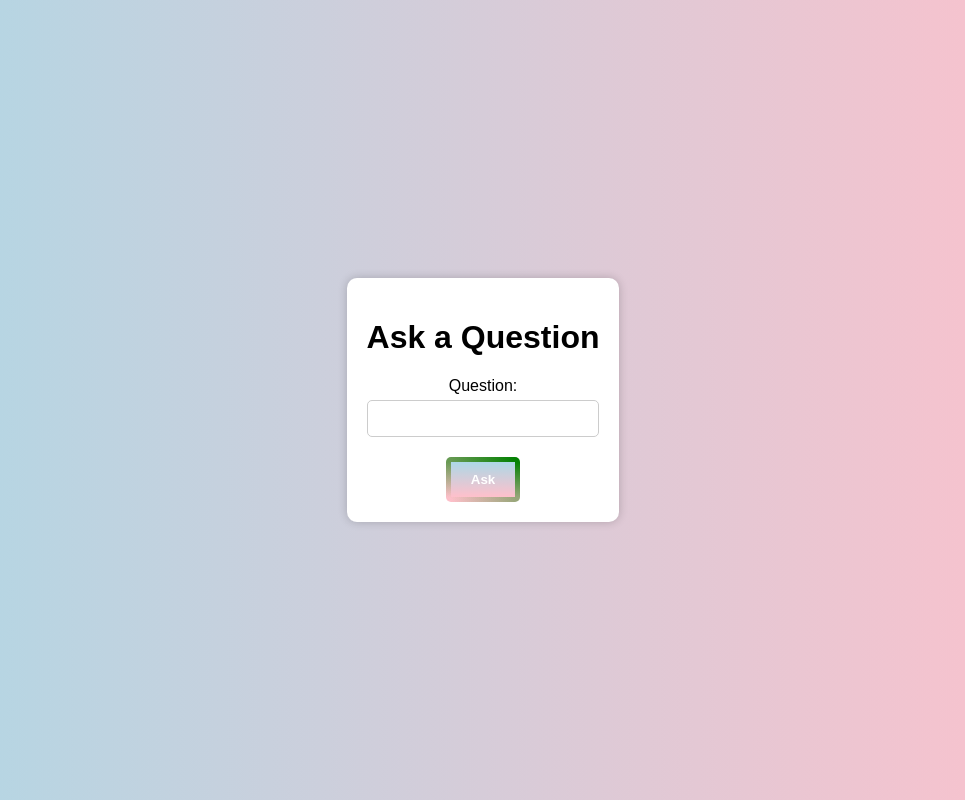
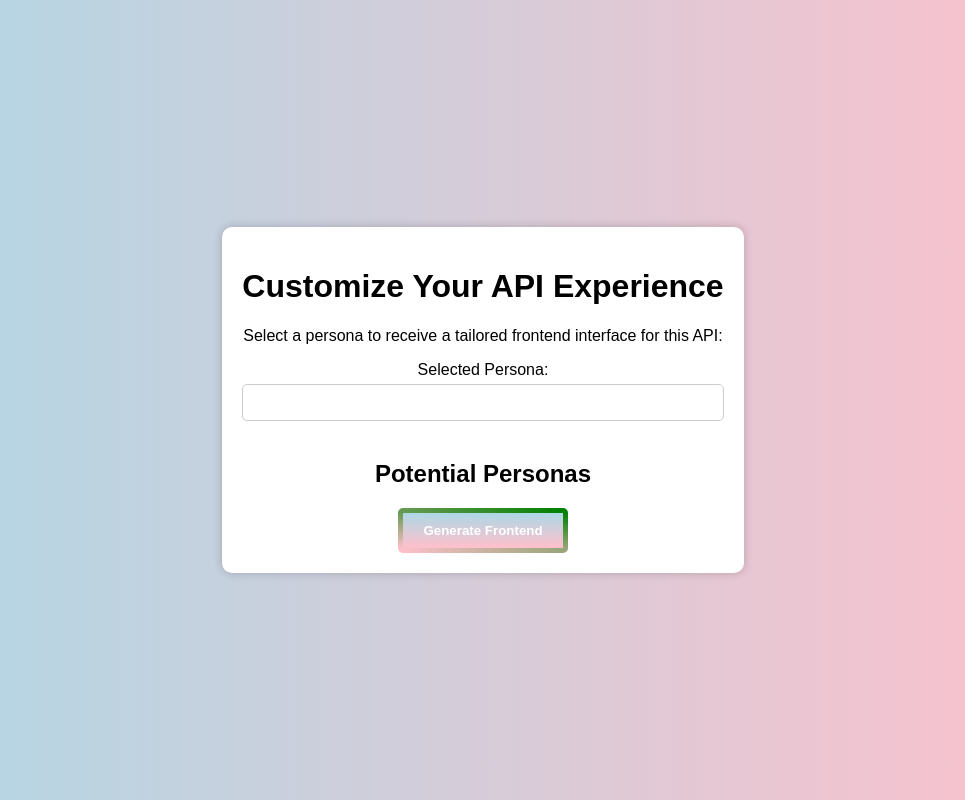
Before and after one commit to axelpey/natural-frontend, a FastAPI app: template templates/queryForm.html in a window 1280 px wide. Shown: the whole page, without its empty margins (157-1122 px from the left). Run offline with FastAPI, Linux system fonts and the light colour scheme; the template is opened without the code that fills it, so the values that code supplies are empty; parts of the project's set-up code (start-up, migrations or seed data) failed here and were passed over.

Commit message:
Add personas to the form

```diff
--- a/app/main.py
+++ b/app/main.py
@@ -5,7 +5,7 @@ from app.models import Book
 
 app = FastAPI()
 
-app = add_natural_frontend(app)
+app = add_natural_frontend(app)  # color scheme, forced personas etc.
 
 # In-memory 'database' for prototype
 books_db = [
--- a/src/fastapi_natural_frontend.py
+++ b/src/fastapi_natural_frontend.py
@@ -115,7 +115,10 @@ def add_natural_frontend(app: FastAPI):
 
         print(potential_personas)
 
-        return templates.TemplateResponse("queryForm.html", {"request": request})
+        return templates.TemplateResponse(
+            "queryForm.html",
+            {"request": request, "potential_personas": potential_personas["results"]},
+        )
 
     @app.post("/gen_frontend/", response_class=HTMLResponse)
     async def handle_form(question: str = Form(...)):
--- a/templates/queryForm.html
+++ b/templates/queryForm.html
@@ -68,14 +68,33 @@
   </head>
   <body>
     <form action="/gen_frontend" method="post">
-      <h1>Ask a Question</h1>
+      <h1>Customize Your API Experience</h1>
+      <p>
+        Select a persona to receive a tailored frontend interface for this API:
+      </p>
       <div>
-        <label for="question">Question:</label>
-        <input type="text" id="question" name="question" required />
+        <label for="persona">Selected Persona:</label>
+        <input type="text" id="persona" name="persona" required />
       </div>
       <div>
-        <button type="submit">Ask</button>
+        <h2>Potential Personas</h2>
+        {% for persona in potential_personas %}
+        <button
+          type="button"
+          onclick="selectPersona('{{ persona.description }}')"
+        >
+          {{ persona.persona }}
+        </button>
+        {% endfor %}
+      </div>
+      <div>
+        <button type="submit">Generate Frontend</button>
       </div>
     </form>
+    <script>
+      function selectPersona(description) {
+        document.getElementById("persona").value = description;
+      }
+    </script>
   </body>
 </html>
```
